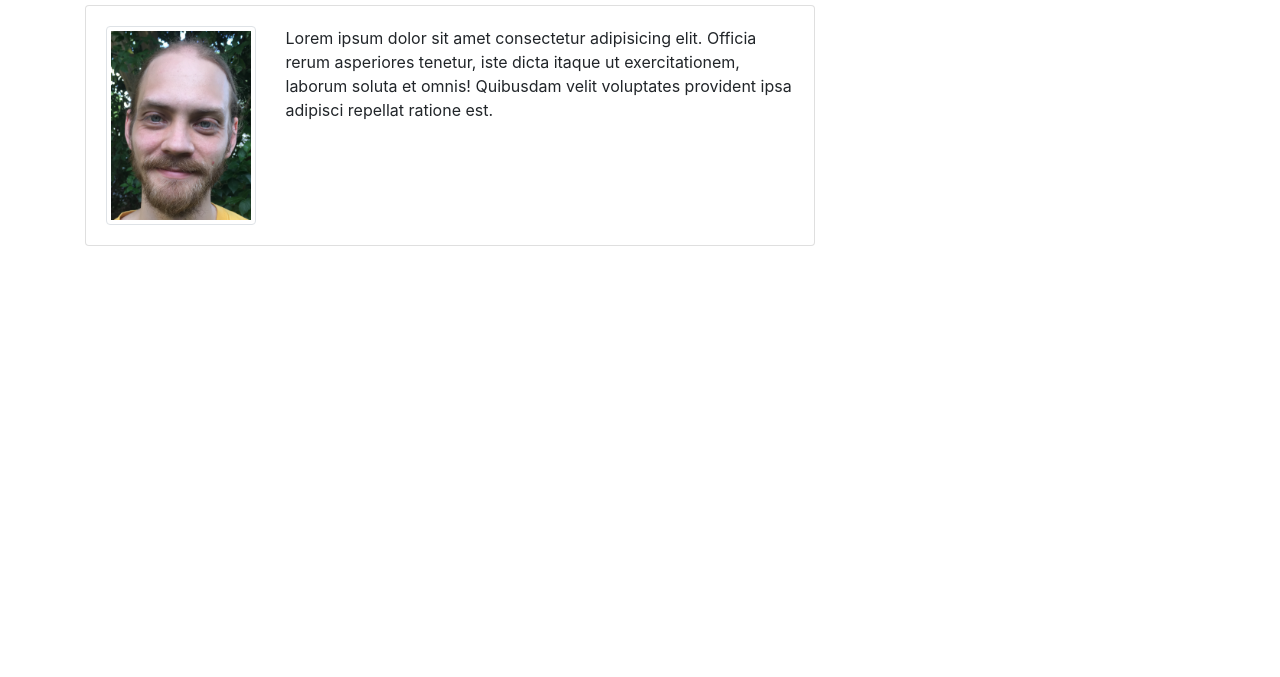
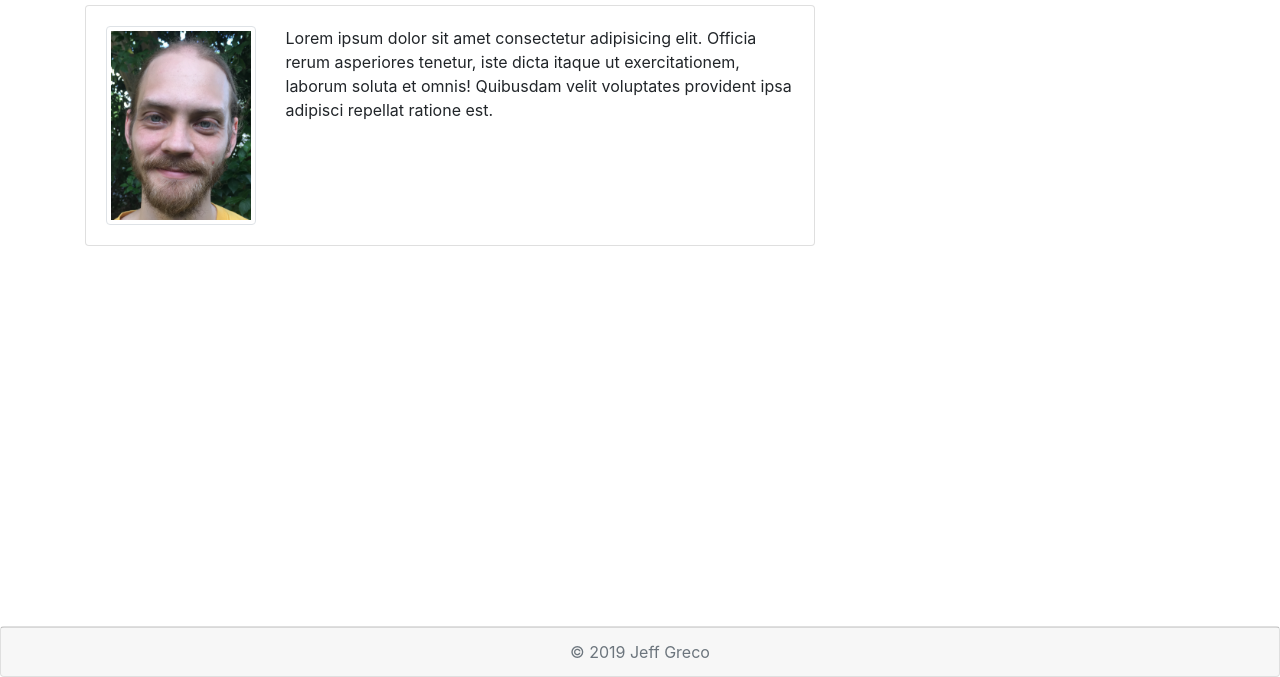
Before and after one commit to Jeff-Paul-Greco/bootstrap-portfolio, a plain HTML site: page index.html in a window 1280 px wide. Shown: the part 123-800 px from the top of the page. Drawn offline with nearby package versions, Linux system fonts and the light colour scheme.

Commit message:
added footer

```diff
--- a/index.html
+++ b/index.html
@@ -11,6 +11,7 @@
 </head>
 
 <body>
+
     <nav class="navbar navbar-expand-lg navbar-light bg-light">
         <a class="navbar-brand" href="index.html">Jeff Greco</a>
         <button class="navbar-toggler" type="button" data-toggle="collapse" data-target="#navbarText"
@@ -36,21 +37,14 @@
         </div>
     </nav>
 
-
-
-
-
-
     <div class="container">
         <div class="row">
             <div class="col-md-8">
                 <div class="page-header">
                     <h1>About Me</h1>
                 </div>
-
             </div>
         </div>
-
         <div class="row">
             <div class="col-md-8">
                 <div class="card">
@@ -65,16 +59,23 @@
                                 tenetur, iste dicta itaque ut exercitationem, laborum soluta et omnis! Quibusdam velit
                                 voluptates provident ipsa adipisci repellat ratione est.
                             </div>
-
-
-
-
                         </div>
                     </div>
                 </div>
             </div>
         </div>
     </div>
+
+
+    <footer class="fixed-bottom">
+            <div class="card text-center">
+                    <div class="card-footer text-muted">
+                      &copy; 2019 Jeff Greco
+                    </div>
+                  </div>
+        </footer>
+
+
 </body>
 
 </html>
```
